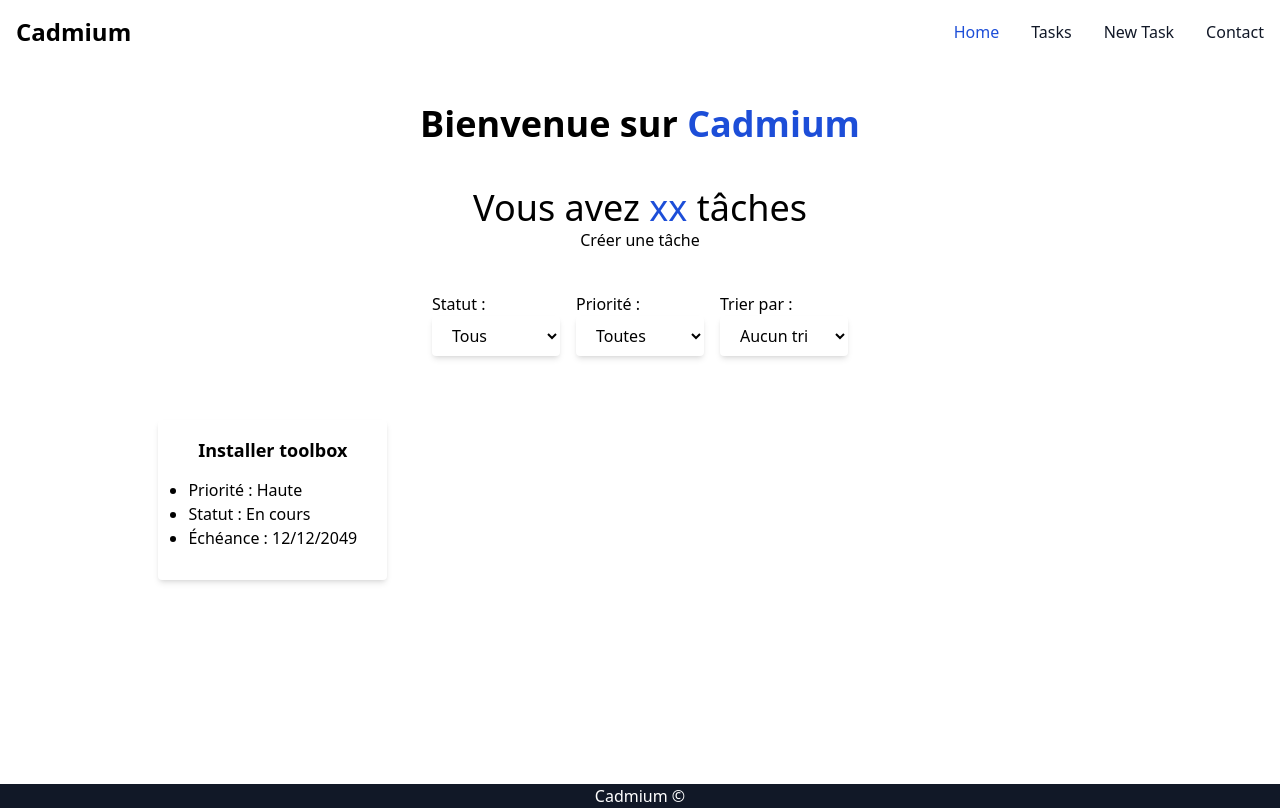
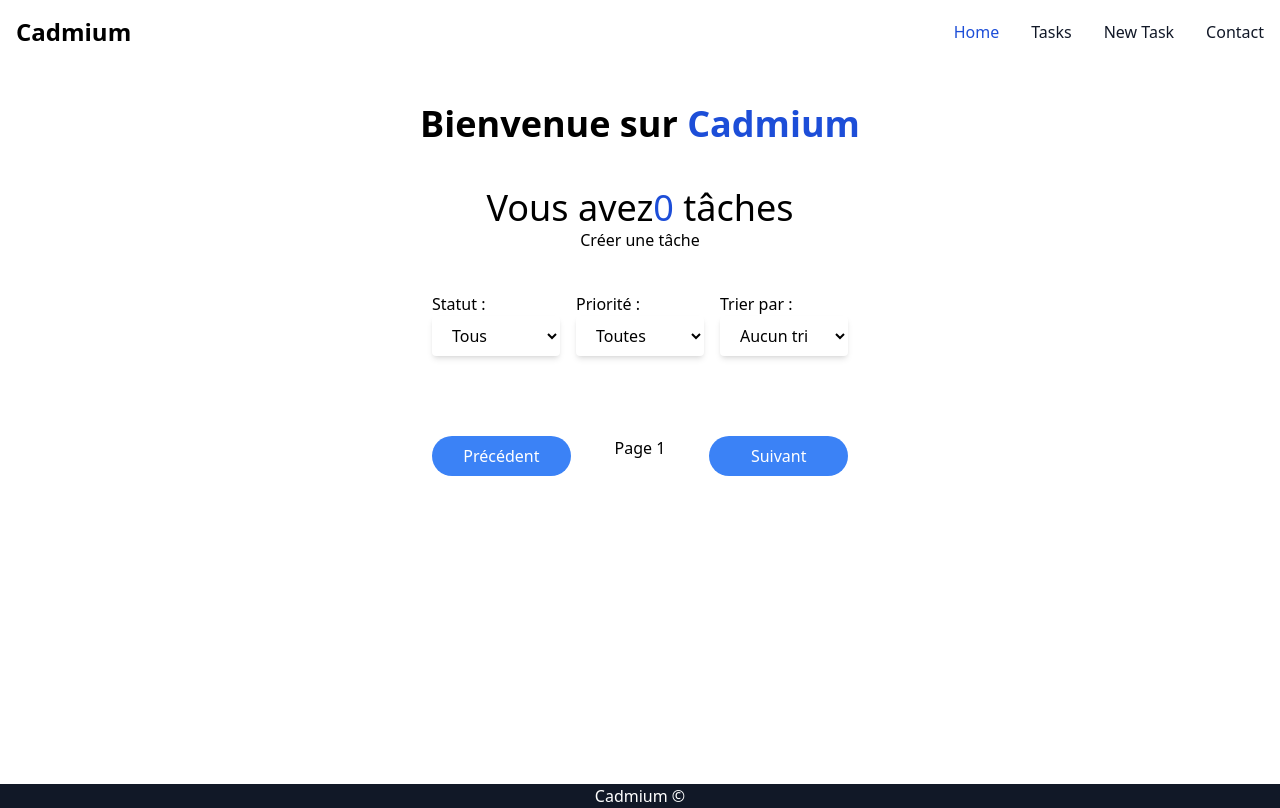
Before and after one commit to Phaired/Projet-CWA, an Angular app: page / in a window 1280 px wide. Built offline with nearby package versions, Linux system fonts and the light colour scheme.

Commit message:
issue #34 Ajout du component task dans le Home Ajout des vraies tasks dans le Home

```diff
--- /dev/null
+++ b/src/app/components/card/card.component.html
@@ -0,0 +1,59 @@
+<div
+    class="p-4 rounded shadow-2xl mx-auto ease-in-out transition transform cursor-pointer bg-white min-h-[150px]"
+>
+    <!-- Bouton de suppression -->
+    <button
+        (click)="deleteTask()"
+        class="absolute top-2 right-2 p-1 text-red-500 hover:text-red-700"
+    >
+        <svg
+            class="h-5 w-5"
+            fill="currentColor"
+            viewBox="0 0 20 20"
+            xmlns="http://www.w3.org/2000/svg"
+        >
+            <path
+                clip-rule="evenodd"
+                d="M5.293 5.293a1 1 0 011.414 0L10 8.586l3.293-3.293a1 1 0 111.414 1.414L11.414 10l3.293 3.293a1 1 0 01-1.414 1.414L10 11.414l-3.293 3.293a1 1 0 01-1.414-1.414L8.586 10 5.293 6.707a1 1 0 010-1.414z"
+                fill-rule="evenodd"
+            />
+        </svg>
+    </button>
+
+    <!-- Bouton de modification -->
+    <button
+        (click)="editTask()"
+        class="absolute top-2 right-8 p-1 text-blue-500 hover:text-blue-700"
+    >
+        <svg
+            class="h-5 w-5"
+            fill="currentColor"
+            viewBox="0 0 20 20"
+            xmlns="http://www.w3.org/2000/svg"
+        >
+            <path
+                clip-rule="evenodd"
+                d="M13.707 3.293a1 1 0 010 1.414L7.414 11H9a1 1 0 110 2H5a1 1 0 01-1-1V8a1 1 0 112 0v1.586l6.293-6.293a1 1 0 011.414 0z"
+                fill-rule="evenodd"
+            />
+        </svg>
+    </button>
+
+    <h2
+        [ngClass]="{
+            'text-emerald-400': task.priority == 1,
+            'text-yellow-400': task.priority == 2,
+            'text-red-500': task.priority == 3
+        }"
+        class="text-lg font-semibold text-center"
+    >
+        {{ getTask().intitule }}
+    </h2>
+
+    <ul class="p-3.5">
+        <p class="text-center font-bold">{{ this.task.description }}</p>
+        <li class="list-disc">
+            Échéance : {{ getFormattedDate(getTask().date_fin) }}
+        </li>
+    </ul>
+</div>
--- /dev/null
+++ b/src/app/components/card/card.component.ts
@@ -0,0 +1,35 @@
+import { Component, Input } from '@angular/core';
+
+@Component({
+    selector: 'app-card',
+    templateUrl: './card.component.html',
+    styleUrls: ['./card.component.css'],
+})
+export class CardComponent {
+    @Input() task: any;
+
+    getTask() {
+        return this.task;
+    }
+
+    /**
+     * Récupère la date formatée (jj/mm/aaaa) d'une tâche (date de création ou de modification) et la retourne sous forme de chaîne de caractères (string)
+     * @param date - Date de création ou de modification d'une tâche (format ISO) (ex: 2021-01-01T00:00:00.000Z)
+     */
+    getFormattedDate(date: string) {
+        const day = new Date(date).getDate().toString().padStart(2, '0');
+        const month = (new Date(date).getMonth() + 1)
+            .toString()
+            .padStart(2, '0');
+        const year = new Date(date).getFullYear();
+        return `${day}/${month}/${year}`;
+    }
+
+    editTask() {
+        console.log('edit task');
+    }
+
+    deleteTask() {
+        console.log('delete task');
+    }
+}
--- /dev/null
+++ b/src/app/components/list/list.component.html
@@ -0,0 +1,42 @@
+<div
+    class="grid grid-cols-1 sm:grid-cols-2 md:grid-cols-3 lg:grid-cols-4 gap-4 mt-11 mb-9"
+>
+    <ng-container *ngIf="showCurrentCards">
+        <app-card
+            [@prevCardAnimation]="'left'"
+            *ngFor="
+                let task of task_list.slice(startIndex, endIndex);
+                let i = index
+            "
+            [task]="task"
+        ></app-card>
+    </ng-container>
+    <ng-container *ngIf="showNewCards">
+        <app-card
+            [@nextCardAnimation]="'right'"
+            *ngFor="
+                let task of task_list.slice(startIndex, endIndex);
+                let i = index
+            "
+            [task]="task"
+        ></app-card>
+    </ng-container>
+</div>
+
+<div class="grid grid-cols-3 text-center">
+    <button
+        (click)="previousPage()"
+        [disabled]="currentPage === 1"
+        class="col-span-1 bg-blue-500 text-white py-2 px-4 rounded-full cursor-pointer hover:bg-blue-700"
+    >
+        Précédent
+    </button>
+    <span class="col-span-1">Page {{ currentPage }}</span>
+    <button
+        (click)="nextPage()"
+        [disabled]="endIndex >= task_list.length"
+        class="col-span-1 bg-blue-500 text-white py-2 px-4 rounded-full cursor-pointer hover:bg-blue-700"
+    >
+        Suivant
+    </button>
+</div>
--- /dev/null
+++ b/src/app/components/list/list.component.ts
@@ -0,0 +1,108 @@
+import { Component, Renderer2 } from '@angular/core';
+import { LocalStorageRepositoryService } from '../../repository/local-storage-repository.service';
+import { animate, style, transition, trigger } from '@angular/animations';
+
+@Component({
+    selector: 'app-list',
+    templateUrl: './list.component.html',
+    styleUrls: ['./list.component.css'],
+    animations: [
+        trigger('prevCardAnimation', [
+            transition(':leave', [
+                style({ transform: 'translateX(0)', opacity: 1 }),
+                animate(
+                    '0.7s ease-in-out',
+                    style({ transform: 'translateX(-100vw)', opacity: 0 }),
+                ),
+            ]),
+            transition('* => left', [
+                style({ transform: 'translateX(-100vw)', opacity: 0 }),
+                animate(
+                    '0.7s ease-in-out',
+                    style({ transform: 'translateX(0)', opacity: 1 }),
+                ),
+            ]),
+        ]),
+        trigger('nextCardAnimation', [
+            transition(':leave', [
+                style({ transform: 'translateX(0)', opacity: 1 }),
+                animate(
+                    '0.7s ease-in-out',
+                    style({ transform: 'translateX(100vw)', opacity: 0 }),
+                ),
+            ]),
+            transition('* => right', [
+                style({ transform: 'translateX(100vw)', opacity: 0 }),
+                animate(
+                    '0.7s ease-in-out',
+                    style({ transform: 'translateX(0)', opacity: 1 }),
+                ),
+            ]),
+        ]),
+    ],
+})
+export class ListComponent {
+    protected task_list: any;
+
+    constructor(
+        private local_storage: LocalStorageRepositoryService,
+        private renderer: Renderer2,
+    ) {
+        this.task_list = this.local_storage
+            .getLocalStorageRepository()
+            .getAllTaches();
+
+        // this.task_list = [];
+    }
+
+    // ngOnInit() {
+    //     this.task_list = this.local_storage.getLocalStorageRepository().getAllTaches();
+    // }
+
+    itemsPerPage: number = 4;
+    currentPage: number = 1;
+
+    get paginatedTasks(): any[] {
+        const startIndex = (this.currentPage - 1) * this.itemsPerPage;
+        return this.task_list.slice(startIndex, startIndex + this.itemsPerPage);
+    }
+
+    pageChanged(newPage: number): void {
+        this.currentPage = newPage;
+    }
+
+    get startIndex(): number {
+        return (this.currentPage - 1) * this.itemsPerPage;
+    }
+
+    get endIndex(): number {
+        return this.startIndex + this.itemsPerPage;
+    }
+
+    firstPage(): void {
+        this.currentPage = 1;
+    }
+
+    protected showCurrentCards: boolean = true;
+    protected showNewCards: boolean = false;
+
+    previousPage(): void {
+        if (this.currentPage > 1) {
+            this.currentPage--;
+            this.showNewCards = false;
+            setTimeout(() => {
+                this.showCurrentCards = true;
+            }, 700);
+        }
+    }
+
+    nextPage(): void {
+        if (this.endIndex < this.task_list.length) {
+            this.currentPage++;
+            this.showCurrentCards = false;
+            setTimeout(() => {
+                this.showNewCards = true;
+            }, 700);
+        }
+    }
+}
--- a/src/app/home/home.component.html
+++ b/src/app/home/home.component.html
@@ -4,9 +4,11 @@
     </h1>
 
     <h2 class="text-4xl mt-7">
-        Vous avez <a href="/tasks" class="text-blue-700">xx</a> tâches
+        Vous avez<a class="text-blue-700" href="/tasks">{{ nb_task }}</a> tâches
     </h2>
-    <app-modal><app-create-task /></app-modal>
+    <app-modal>
+        <app-create-task />
+    </app-modal>
     <button (click)="openModal()">Créer une tâche</button>
     <div class="max-w-6xl mt-10">
         <!-- Filtres -->
@@ -14,8 +16,8 @@
             <div>
                 <label for="filter-category">Statut :</label>
                 <select
+                    class="block w-32 py-2 px-4 bg-white rounded shadow-md"
                     id="filter-category"
-                    class="block w-32 py-2 px-4 bg-white rounded shadow-md"
                 >
                     <option value="statut0">Tous</option>
                     <option value="statut1">En cours</option>
@@ -26,8 +28,8 @@
             <div>
                 <label for="filter-price">Priorité :</label>
                 <select
+                    class="block w-32 py-2 px-4 bg-white rounded shadow-md"
                     id="filter-price"
-                    class="block w-32 py-2 px-4 bg-white rounded shadow-md"
                 >
                     <option value="priority0">Toutes</option>
                     <option value="priority1">Faible</option>
@@ -39,8 +41,8 @@
             <div>
                 <label for="filter-sort">Trier par :</label>
                 <select
+                    class="block w-32 py-2 px-4 bg-white rounded shadow-md"
                     id="filter-sort"
-                    class="block w-32 py-2 px-4 bg-white rounded shadow-md"
                 >
                     <option value="sort0">Aucun tri</option>
                     <option value="sort1">Date d'échéance</option>
@@ -50,23 +52,7 @@
         </div>
 
         <!-- Liste d'éléments filtrés -->
-        <div
-            class="grid grid-cols-1 sm:grid-cols-2 md:grid-cols-3 lg:grid-cols-4 gap-4 mt-16"
-        >
-            <!-- Exemple d'élément -->
-            <div
-                class="bg-white p-4 rounded shadow-md mx-auto ease-in-out transition transform hover:scale-110 cursor-pointer hover:bg-blue-700 hover:text-white"
-            >
-                <h2 class="text-lg font-semibold text-center">
-                    Installer toolbox
-                </h2>
 
-                <ul class="p-3.5">
-                    <li class="list-disc">Priorité : Haute</li>
-                    <li class="list-disc">Statut : En cours</li>
-                    <li class="list-disc">Échéance : 12/12/2049</li>
-                </ul>
-            </div>
-        </div>
+        <app-list></app-list>
     </div>
 </div>
--- a/src/app/home/home.component.ts
+++ b/src/app/home/home.component.ts
@@ -1,5 +1,6 @@
 import { Component, ViewChild } from '@angular/core';
 import { ModalComponent } from '../components/modal/modal.component';
+import { LocalStorageRepositoryService } from '../repository/local-storage-repository.service';
 
 @Component({
     selector: 'app-home',
@@ -14,4 +15,12 @@ export class HomeComponent {
     openModal() {
         this.modalComponent?.openModal();
     }
+
+    protected nb_task: number = 0;
+
+    constructor(private local_storage: LocalStorageRepositoryService) {
+        this.nb_task = local_storage
+            .getLocalStorageRepository()
+            .getAllTaches().length;
+    }
 }
```
Also changed, not shown: src/app/app.module.ts (+11 -1 lines), src/app/components/card/card.component.css (added), src/app/components/list/list.component.css (added), 2 other files (tests, documents, lock files or other folders).
